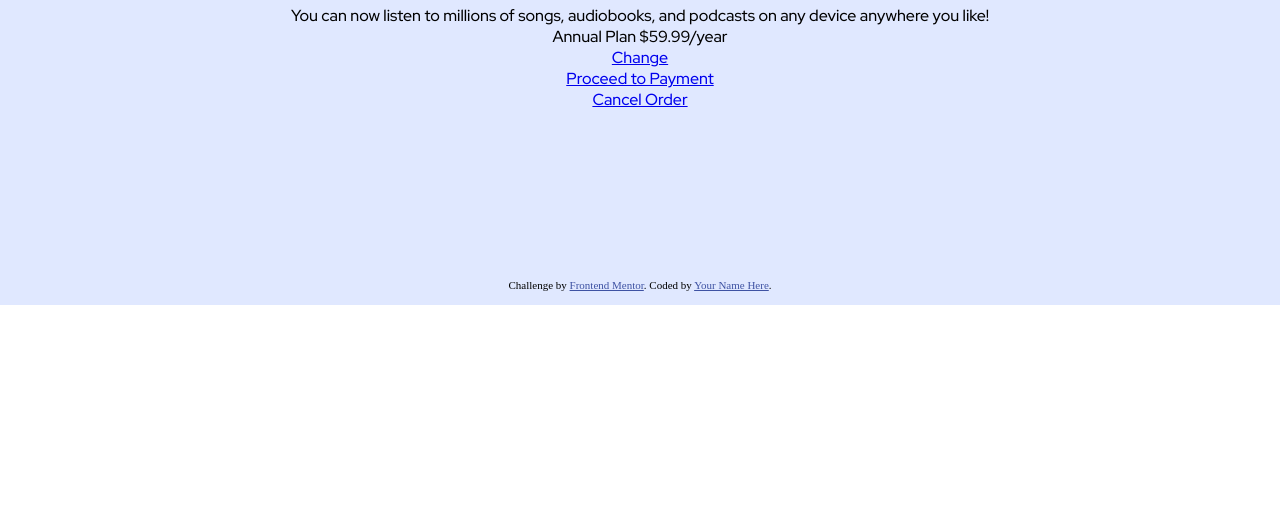
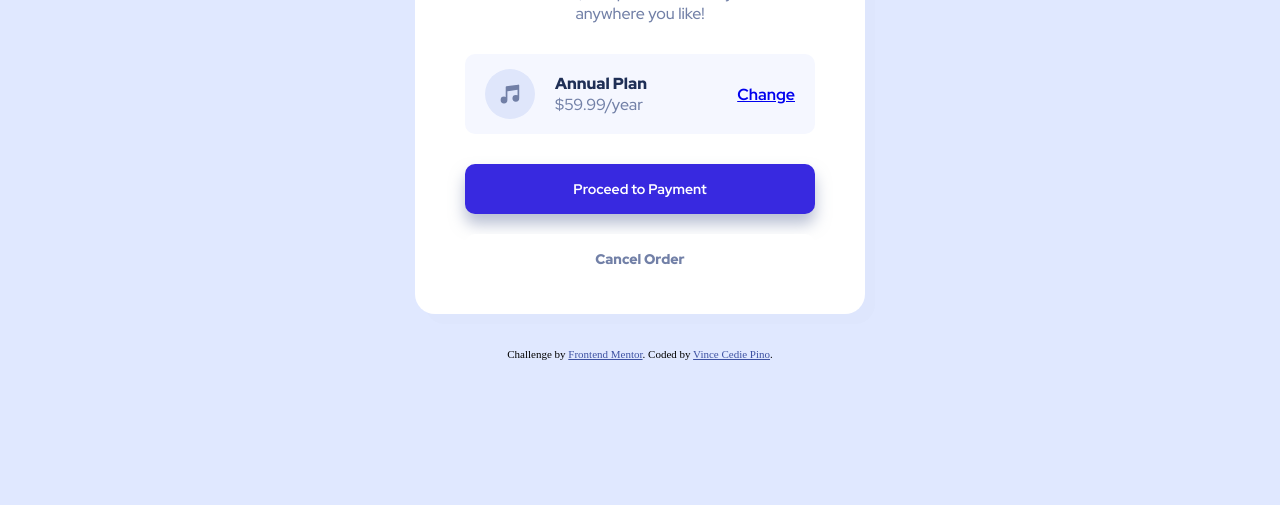
Before and after one commit to vince-pino/fem-order-summary-component, a plain HTML site: page index.html in a window 1280 px wide. Shown: the part 495-1000 px from the top of the page. Before the commit the page ends 800 px from the top, so only its background shows below. Drawn offline with Linux system fonts and the light colour scheme.

Commit message:
Finish Project

```diff
--- a/index.html
+++ b/index.html
@@ -24,26 +24,26 @@
       You can now listen to millions of songs, audiobooks, and podcasts on any
       device anywhere you like!
     </div>
-    <div class="plan">
-      Annual Plan
-      $59.99/year
+    <div class="plan-details">
+      <img src="images/icon-music.svg" alt="Music icon">
+      <div class="plan">
+        <span class="plan-name">Annual Plan</span>
+        <span class="plan-price">$59.99/year</span>
+      </div>
+      <div class="change">
+        <a href="#">Change</a>
+      </div>
     </div>
-    <div class="change">
-      <a href="#">Change</a>
-    </div>
-    <div class="proceed">
-      <a href="#">Proceed to Payment</a>
-    </div>
-    <div class="cancel">
-      <a href="#">Cancel Order</a>
-    </div>
+
+    <button class="proceed-button">Proceed to Payment</button>
+    <button class="cancel-button">Cancel Order</button>
 
   </main>
 
   <footer>
     <div class="attribution">
     Challenge by <a href="https://www.frontendmentor.io?ref=challenge" target="_blank">Frontend Mentor</a>.
-    Coded by <a href="#">Your Name Here</a>.
+    Coded by <a href="#">Vince Cedie Pino</a>.
   </div>
   </footer>
 
--- a/styles/index.css
+++ b/styles/index.css
@@ -1,20 +1,133 @@
 body {
   margin: 0;
-}
+  padding: 100px 0;
+  height: 100vh;
+  background-image: url("/images/pattern-background-desktop.svg");
+  background-repeat: no-repeat;
+  background-color: hsl(225, 100%, 94%);
 
-main {
-  background-color: hsl(225, 100%, 94%);
-  min-height: 100vh;
   display: flex;
   flex-direction: column;
   justify-content: center;
   align-items: center;
+  }
+
+main {
+  width: 450px;
   font-family: 'Red Hat Display', sans-serif;
   font-size: 16px;
+  background-color: white;
+  border-radius: 20px;
+  margin-bottom: 20px;
+  box-shadow: 10px 10px 0 hsl(224, 23%, 55%, 0.02);
 
+  display: flex;
+  flex-direction: column;
+  justify-content: center;
+  align-items: center;
 }
+
+main img {
+  border-radius: 20px 20px 0 0;
+  width: 100%;
+}
+
+.order-summary {
+  margin-top: 20px;
+  color: hsl(223, 47%, 23%);
+}
+
+.description {
+  text-align: center;
+  color: hsl(224, 23%, 55%);
+  margin-bottom: 30px;
+  width: 350px;
+}
+
+.plan-details {
+  display: flex;
+  align-items: center;
+  width: 350px;
+  height: 80px;
+  background-color: hsl(225, 100%, 98%);
+  border-radius: 10px;
+  margin-bottom: 30px;
+}
+
+.plan-details img {
+  margin-left: 20px;
+  width: 50px;
+}
+
+.plan {
+  margin-left: 20px;
+  display: flex;
+  flex: 1;
+  flex-direction: column;
+}
+
+.plan-name {
+  color: hsl(223, 47%, 23%);
+  font-weight: 900;
+}
+
+.plan-price {
+  color: hsl(224, 23%, 55%);
+}
+
+.change {
+  align-items: center;
+  margin-right: 20px;
+  font-weight: 700;
+  color: hsl(245, 75%, 52%);
+
+  display: flex;
+}
+
+.change a:active {
+  text-decoration: none;
+  color: hsl(245, 75%, 52%, 0.8);
+}
+
+.proceed-button {
+  font-family: 'Red Hat Display', sans-serif;
+  width: 350px;
+  height: 50px;
+  background-color: hsl(245, 75%, 52%);
+  color: white;
+  border: none;
+  border-radius: 10px;
+  font-weight: 700;
+  margin-bottom: 20px;
+  font-size: 14px;
+  box-shadow: 0 10px 15px hsl(224, 23%, 55%, 0.5);
+  cursor: pointer;
+}
+
+.proceed-button:active {
+  background-color: hsl(245, 75%, 52%, 0.8);
+}
+
+.cancel-button {
+  font-family: 'Red Hat Display', sans-serif;
+  width: 350px;
+  height: 50px;
+  background-color: white;
+  color: hsl(224, 23%, 55%);
+  border: none;
+  border-radius: 10px;
+  font-weight: 900;
+  margin-bottom: 30px;
+  font-size: 14px;
+  cursor: pointer;
+}
+
+.cancel-button:active {
+  color:hsl(223, 47%, 23%);
+}
+
 footer {
-  position: absolute;
+  position: relative;
   bottom: 0;
   width: 100%;
   height: 2.5rem;
@@ -25,3 +138,25 @@ footer {
 
 .attribution { font-size: 11px; text-align: center; }
 .attribution a { color: hsl(228, 45%, 44%); }
+
+@media screen and (max-width: 375px) {
+  body {
+    background-image: url("/images/pattern-background-mobile.svg");
+  }
+
+  main {
+    width: 325px;
+  }
+
+  .order-summary {
+    font-size: 14px;
+  }
+
+  .description,
+  .plan-details,
+  .proceed-button,
+  .cancel-button {
+    width: 275px;
+  }
+
+}
```
